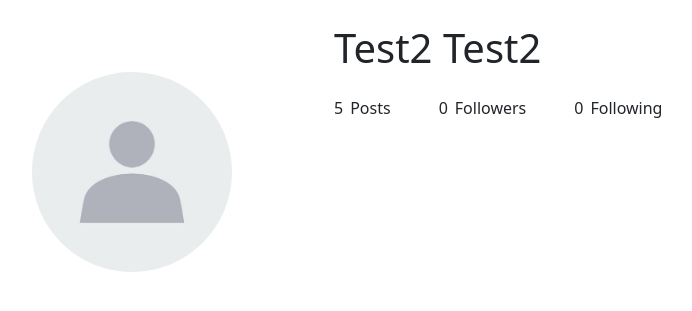
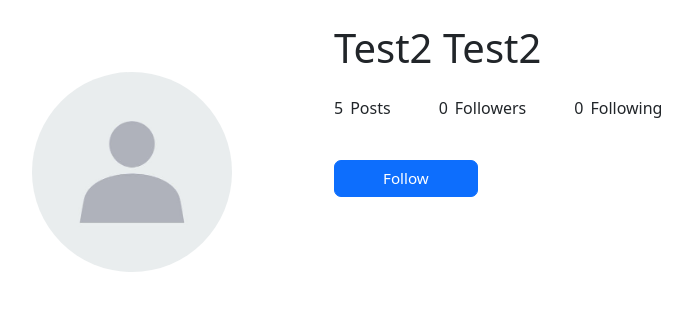
Before and after one commit to aisyesm/DjangoGramm, a Django app: page /app/66/profile in a window 1280 px wide. Shown: the part 81-392 px from the top of the page, without its empty margins (128-820 px from the left). Run offline with Django 3.2, Linux system fonts and the light colour scheme; a user stored in the database is signed in; data comes from the database, SQL or seed files in the repository; data that the repository does not hold is empty; some libraries are stand-ins or nearby versions.

Commit message:
Add follow button and differentiate already following users

```diff
--- a/djangogramm/app/models.py
+++ b/djangogramm/app/models.py
@@ -55,8 +55,8 @@ class User(AbstractBaseUser, PermissionsMixin):
         max_length=255,
         unique=True,
     )
-    first_name = models.CharField(blank=True, max_length=25)
-    last_name = models.CharField(blank=True, max_length=25)
+    first_name = models.CharField(blank=True, max_length=20)
+    last_name = models.CharField(blank=True, max_length=20)
     bio = models.TextField(blank=True, max_length=70)
     avatar = models.ImageField(null=True, blank=True, upload_to=user_avatar_path)
     followers = models.ManyToManyField('self', through='Subscription', through_fields=('followee', 'follower'))
--- a/djangogramm/app/static/app/css/user_detail.css
+++ b/djangogramm/app/static/app/css/user_detail.css
@@ -31,6 +31,11 @@
 .amount {
     text-align: center;
     margin-right: 7px;
+}
+
+.action-btn {
+    font-size: 0.95rem!important;
+    border-radius: 7px!important;
 }
 
 .post-area:hover{
--- a/djangogramm/app/templates/app/user_detail.html
+++ b/djangogramm/app/templates/app/user_detail.html
@@ -59,6 +59,13 @@
         </div>
     </div>
     <p class="text-wrap">{{ user.bio }}</p>
+    {% if can_follow %}
+        {% if is_following %}
+            <button class="action-btn btn btn-primary mb-4 mt-sm-2 mt-lg-3 px-4 px-md-5">Already Following</button>
+        {% else %}
+            <button class="action-btn btn btn-primary mb-4 mt-sm-2 mt-lg-3 px-4 px-md-5">Follow</button>
+        {% endif %}
+    {% endif %}
 </div>
 
 <!-- Modal Edit Avatar-->
--- a/djangogramm/app/views.py
+++ b/djangogramm/app/views.py
@@ -23,7 +23,7 @@ from rest_framework.views import APIView
 from rest_framework.response import Response
 
 from .helpers import get_timedelta_for_post
-from .models import User, Post
+from .models import User, Post, Subscription
 from .forms import UserLoginForm, UserFullInfoForm, UserRegisterForm, AddPostForm, UserEditInfoForm, \
     UserAvatarUpdateForm
 from .serializers import UserProfilePostSerializer, FeedPostSerializer
@@ -184,6 +184,15 @@ class UserProfile(LoginRequiredMixin, DetailView):
         auth_user = self.request.user
         context['auth_user'] = auth_user
         context['can_edit'] = True if auth_user.pk == page_user.id else False
+        can_follow = True if auth_user.pk != page_user.id else False
+        context['can_follow'] = can_follow
+        if can_follow:
+            try:
+                auth_user.subscription_followers.get(followee=page_user)
+            except Subscription.DoesNotExist:
+                context['is_following'] = False
+            else:
+                context['is_following'] = True
         context['followers'] = page_user.followers.all()
         context['following'] = page_user.following.all()
         context['num_posts'] = page_user.post_set.count()
```
Also changed, not shown: djangogramm/app/migrations/0018_auto_20220116_1248.py (added).
